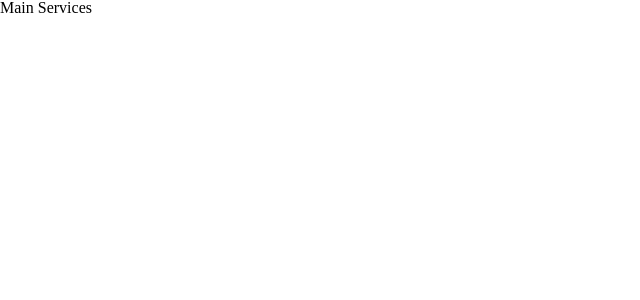
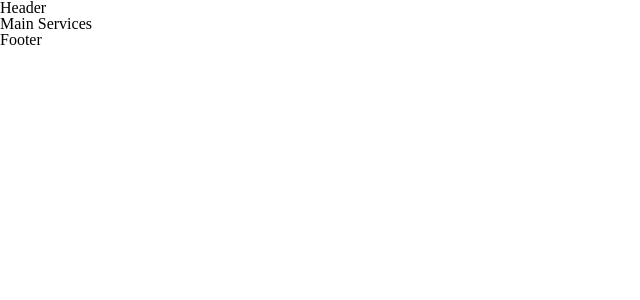
Before and after one commit to gigaamiridze/library-kiosk, a React (Vite) app: page / in a window 1280 px wide. Shown: the top 300 px of the page, without its empty margins (0-640 px from the left). Built offline with nearby package versions, Linux system fonts and the light colour scheme.

Commit message:
Created Header and Footer components

```diff
--- /dev/null
+++ b/src/components/Footer.tsx
@@ -0,0 +1,7 @@
+function Footer() {
+  return (
+    <div>Footer</div>
+  )
+}
+
+export default Footer;
--- /dev/null
+++ b/src/components/Header.tsx
@@ -0,0 +1,7 @@
+function Header() {
+  return (
+    <div>Header</div>
+  )
+}
+
+export default Header;
--- /dev/null
+++ b/src/components/index.ts
@@ -0,0 +1,2 @@
+export { default as Header } from './Header';
+export { default as Footer } from './Footer';
--- a/src/pages/Root.tsx
+++ b/src/pages/Root.tsx
@@ -1,9 +1,12 @@
 import { Outlet } from 'react-router-dom';
+import { Header, Footer } from '../components';
 
 function Root() {
   return (
     <>
+      <Header />
       <Outlet />
+      <Footer />
     </>
   )
 }
```
